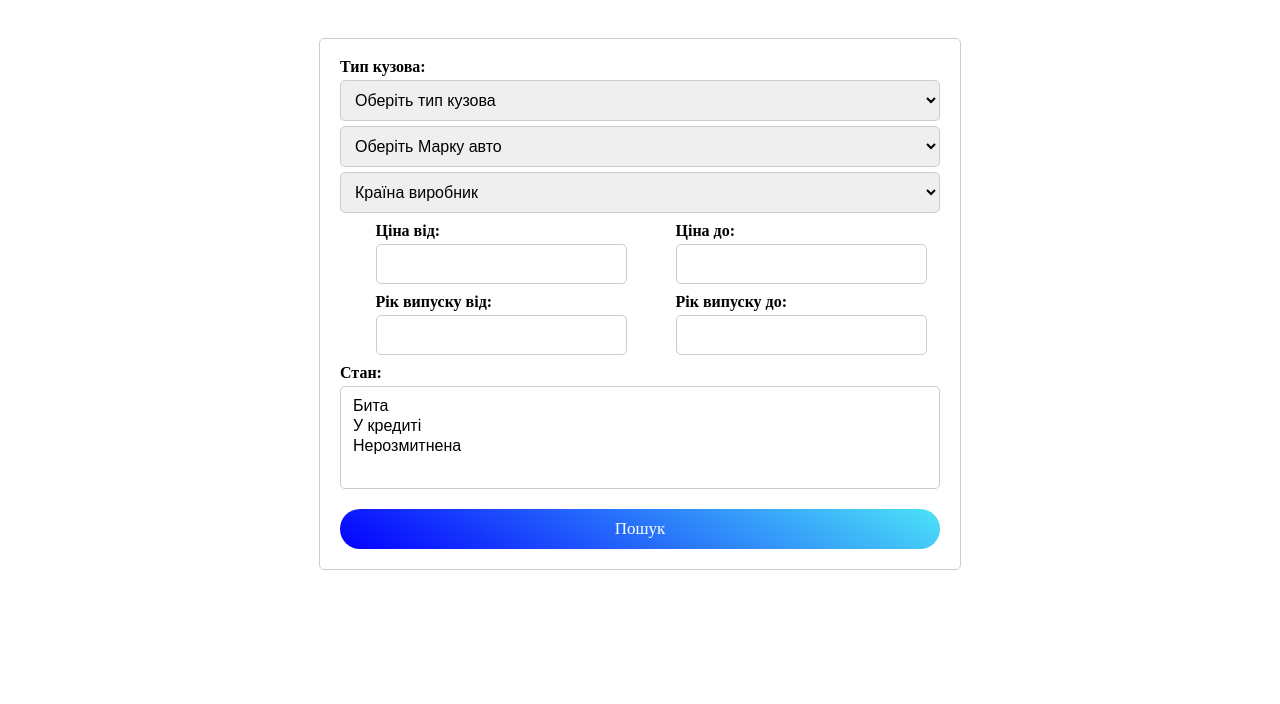
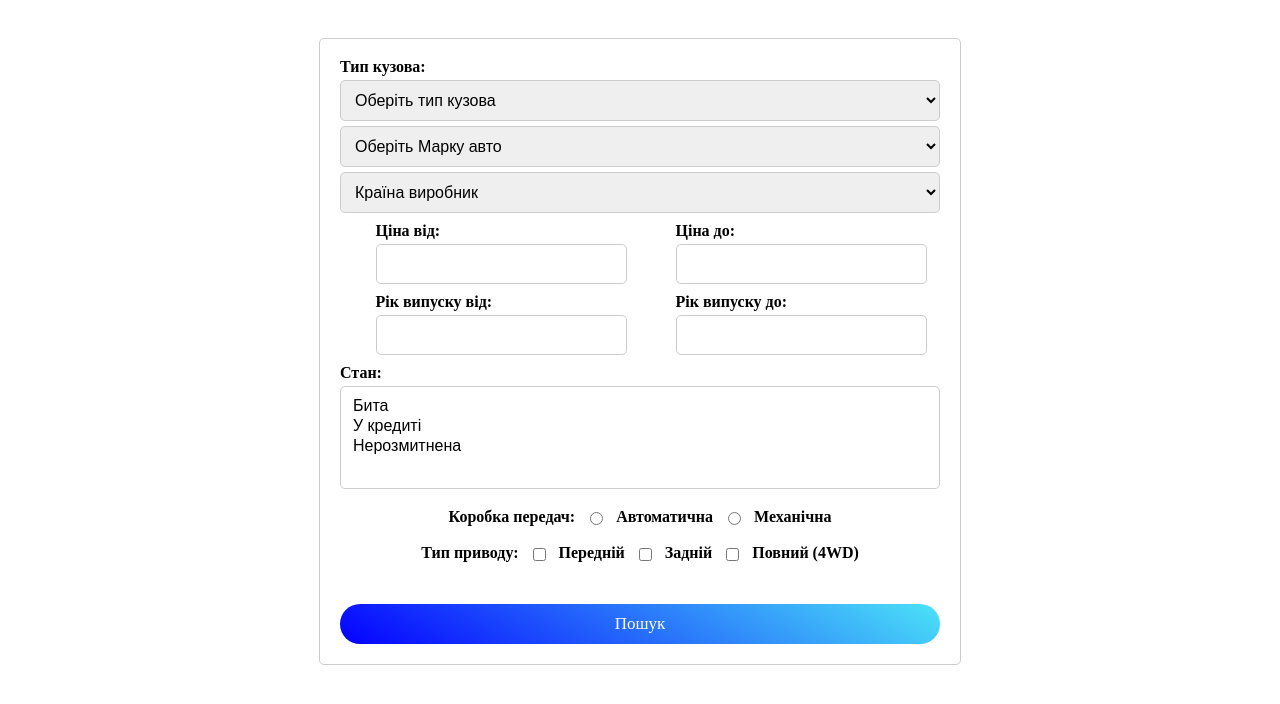
Before and after one commit to alex-mykha/Frontend-Carshop, a plain HTML site: page index3.html in a window 1280 px wide. Shown: the part 82-786 px from the top of the page. Drawn offline with Linux system fonts and the light colour scheme.

Commit message:
creat radio btn and checkbox

```diff
--- a/css/style.css
+++ b/css/style.css
@@ -303,3 +303,19 @@ button:hover {
     transform: scale(1.2);
   }
 }
+
+.radio-box{
+  display: flex;
+  justify-content: center;
+  margin-top: 20px;
+  margin-bottom: 20px;
+  gap: 10px;
+}
+
+.will-box{
+  display: flex;
+  justify-content: center;
+  margin-top: 20px;
+  margin-bottom: 20px;
+  gap: 10px;
+}
--- a/index3.html
+++ b/index3.html
@@ -13,7 +13,9 @@
   <div class="container">
     <header class="header_menu">
       <div class="header_menu_wraper">
-        <a href="cards-auto.html"><h1> <img class="logo" src="img/photo_2024-03-24_16-54-26.jpg" alt="logo"></h1></a>
+        <a href="cards-auto.html">
+          <h1> <img class="logo" src="img/photo_2024-03-24_16-54-26.jpg" alt="logo"></h1>
+        </a>
         <nav class="menu">
           <ul class="menu_list">
             <li><a href="main.html">Реєстрація</a></li>
@@ -72,6 +74,22 @@
             <option value="У кредиті">У кредиті</option>
             <option value="Нерозмитнена">Нерозмитнена</option>
           </select>
+          <div class="radio-box">
+            <label>Коробка передач:</label>
+            <input type="radio" id="autoTransmission" name="transmission" value="auto">
+            <label for="autoTransmission">Автоматична</label>
+            <input type="radio" id="manualTransmission" name="transmission" value="manual">
+            <label for="manualTransmission">Механічна</label>
+          </div>
+          <div class="will-box">
+            <label>Тип приводу:</label>
+            <input type="checkbox" id="frontWheelDrive" name="driveType" value="front">
+            <label for="frontWheelDrive">Передній</label>
+            <input type="checkbox" id="rearWheelDrive" name="driveType" value="rear">
+            <label for="rearWheelDrive">Задній</label>
+            <input type="checkbox" id="allWheelDrive" name="driveType" value="all">
+            <label for="allWheelDrive">Повний (4WD)</label>
+          </div>
         </div>
         <button> Пошук
         </button>
```
